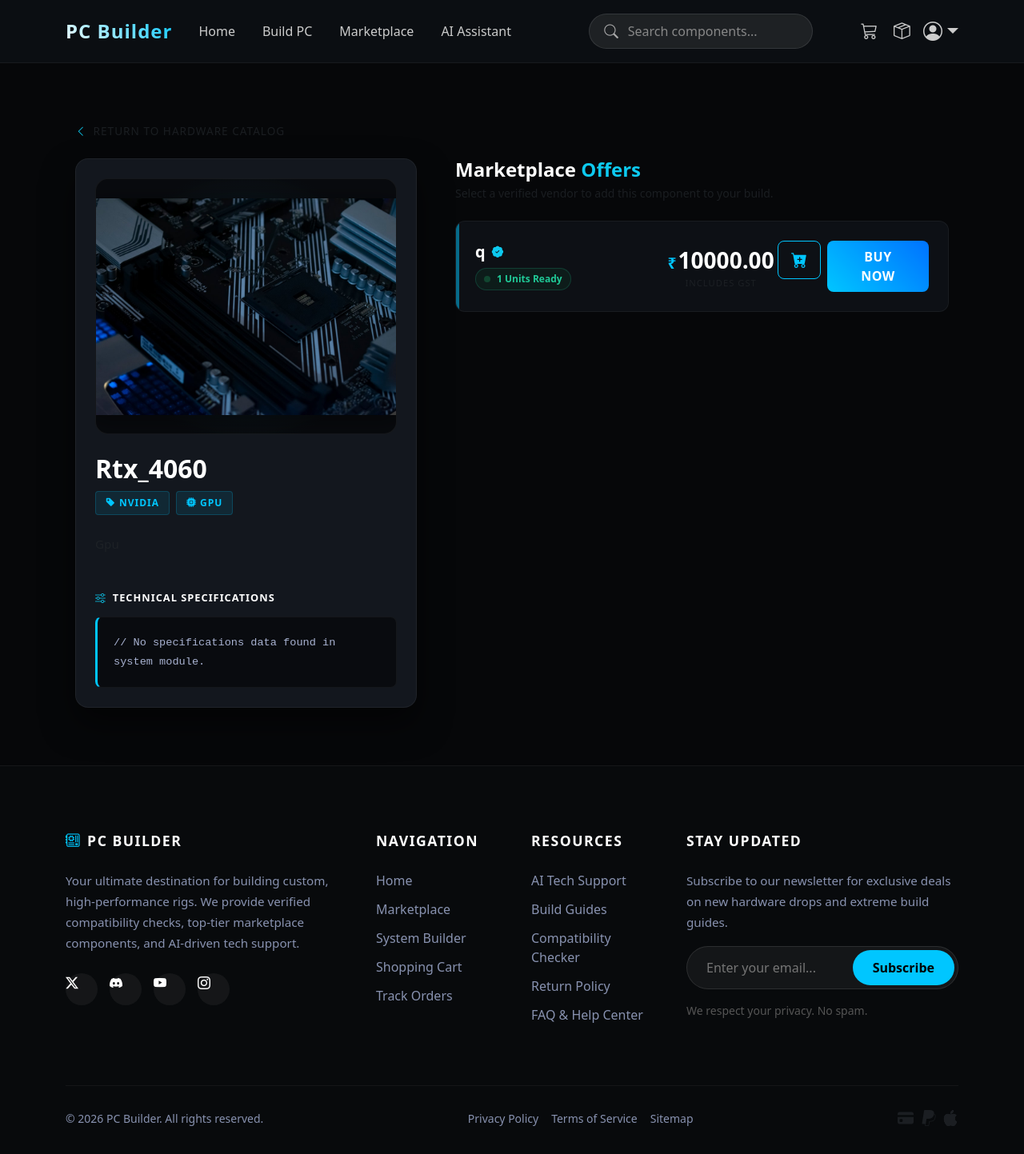
After one commit to KBhanuAnish/Dev_PixelCraft, a Django app: page /build/component/12/ in a window 1280 px wide. The commit adds this page. Shown: the whole page at 80% size. Run offline with Django 5.2, Linux system fonts and the light colour scheme; data comes from the database, SQL or seed files in the repository; both versions use the stored data as it was after the commit.

Commit message:
Component_list

```diff
--- /dev/null
+++ b/pixel_craft/pc_build/templates/pc_build/component_detail.html
@@ -0,0 +1,268 @@
+{% extends "base.html" %}
+{% load static %}
+
+{% block title %}{{ component.name }} | PC Builder{% endblock %}
+
+{% block extra_css %}
+<style>
+    /* Premium Dark Theme Variables */
+    :root {
+        --bg-main: #060709;
+        --bg-card: #0d1015;
+        --bg-panel: #13171e;
+        --accent-cyan: #00c6ff;
+        --accent-blue: #0072ff;
+        --text-main: #ffffff;
+        --text-muted: #8892b0;
+        --border-subtle: rgba(255, 255, 255, 0.05);
+    }
+
+    body {
+        background-color: var(--bg-main) !important;
+        color: var(--text-main);
+    }
+
+    /* Page Animations */
+    @keyframes fadeInUp {
+        from { opacity: 0; transform: translateY(20px); }
+        to { opacity: 1; transform: translateY(0); }
+    }
+
+    .animate-up {
+        opacity: 0;
+        animation: fadeInUp 0.6s cubic-bezier(0.16, 1, 0.3, 1) forwards;
+    }
+
+    /* Image Showcase Area */
+    .product-showcase {
+        height: 320px;
+        display: flex;
+        align-items: center;
+        justify-content: center;
+        background: radial-gradient(circle at center, rgba(0, 198, 255, 0.1) 0%, rgba(0,0,0,0.5) 70%);
+        border: 1px solid var(--border-subtle);
+        border-radius: 16px;
+        position: relative;
+        overflow: hidden;
+    }
+
+    .product-showcase img {
+        max-height: 85%;
+        object-fit: contain;
+        filter: drop-shadow(0 10px 20px rgba(0,0,0,0.5));
+        transition: transform 0.5s ease;
+    }
+
+    .product-showcase:hover img {
+        transform: scale(1.05);
+    }
+
+    /* High-Tech Badges */
+    .tech-badge {
+        background: rgba(0, 198, 255, 0.1);
+        color: var(--accent-cyan);
+        border: 1px solid rgba(0, 198, 255, 0.2);
+        padding: 5px 12px;
+        border-radius: 4px;
+        font-size: 0.75rem;
+        font-weight: 700;
+        letter-spacing: 1px;
+        text-transform: uppercase;
+        display: inline-block;
+    }
+
+    /* Terminal Specs Box */
+    .specs-terminal {
+        background: #090b0f;
+        border: 1px solid var(--border-subtle);
+        border-left: 3px solid var(--accent-cyan);
+        border-radius: 8px;
+        padding: 20px;
+        font-family: 'Courier New', Courier, monospace;
+        color: #a8b2d1;
+        font-size: 0.85rem;
+        line-height: 1.7;
+    }
+
+    /* Vendor Card Styling */
+    .vendor-card {
+        background: var(--bg-card);
+        border: 1px solid var(--border-subtle);
+        border-radius: 12px;
+        transition: all 0.3s cubic-bezier(0.16, 1, 0.3, 1);
+        position: relative;
+        overflow: hidden;
+    }
+
+    .vendor-card::before {
+        content: '';
+        position: absolute;
+        left: 0;
+        top: 0;
+        height: 100%;
+        width: 4px;
+        background: var(--accent-cyan);
+        opacity: 0.5;
+        transition: 0.3s;
+    }
+
+    .vendor-card:hover {
+        transform: translateY(-5px);
+        border-color: rgba(0, 198, 255, 0.3);
+        box-shadow: 0 15px 30px rgba(0, 0, 0, 0.6), 0 0 20px rgba(0, 198, 255, 0.1);
+    }
+
+    .vendor-card:hover::before {
+        opacity: 1;
+        box-shadow: 0 0 15px var(--accent-cyan);
+    }
+
+    /* Stock Badge */
+    .stock-badge {
+        background: rgba(25, 135, 84, 0.1);
+        color: #20c997;
+        border: 1px solid rgba(32, 201, 151, 0.2);
+        padding: 4px 10px;
+        border-radius: 50px;
+        font-size: 0.75rem;
+        font-weight: 600;
+        display: inline-flex;
+        align-items: center;
+    }
+
+    /* Buttons */
+    .btn-gradient {
+        background: linear-gradient(45deg, var(--accent-cyan), var(--accent-blue));
+        color: #fff;
+        border: none;
+        font-weight: 700;
+        text-transform: uppercase;
+        letter-spacing: 0.5px;
+        transition: 0.3s;
+    }
+
+    .btn-gradient:hover {
+        box-shadow: 0 5px 15px rgba(0, 198, 255, 0.4);
+        color: #fff;
+        transform: translateY(-2px);
+    }
+
+    .btn-outline-glow {
+        border: 1px solid var(--accent-cyan);
+        color: var(--accent-cyan);
+        background: transparent;
+        transition: 0.3s;
+    }
+
+    .btn-outline-glow:hover {
+        background: var(--accent-cyan);
+        color: #000;
+        box-shadow: 0 0 15px rgba(0, 198, 255, 0.3);
+    }
+
+    .price-tag {
+        font-size: 1.75rem;
+        font-weight: 800;
+        color: #fff;
+    }
+    .price-currency {
+        color: var(--accent-cyan);
+        font-size: 1.2rem;
+        margin-right: 2px;
+    }
+</style>
+{% endblock %}
+
+{% block content %}
+<div class="container py-5" style="min-height: 100vh;">
+
+    <a href="{% url 'components_list' %}" class="text-decoration-none text-muted mb-4 d-inline-flex align-items-center animate-up" style="transition: 0.3s; letter-spacing: 1px; font-size: 0.85rem; text-transform: uppercase;">
+        <i class="bi bi-chevron-left me-2 text-info"></i> Return to Hardware Catalog
+    </a>
+
+    <div class="row g-5">
+        <div class="col-lg-5 animate-up" style="animation-delay: 0.1s;">
+            <div class="p-4 rounded-4 sticky-top" style="background: var(--bg-panel); border: 1px solid var(--border-subtle); top: 100px; box-shadow: 0 20px 40px rgba(0,0,0,0.5);">
+
+                <div class="product-showcase mb-4">
+                    {% if component.image %}
+                        <img src="{{ component.image.url }}" alt="{{ component.name }}">
+                    {% else %}
+                        <img src="{% static 'placeholder.png' %}" alt="Placeholder" style="opacity: 0.3;">
+                    {% endif %}
+                </div>
+
+                <h2 class="fw-bold text-white mb-2" style="font-size: 2rem;">{{ component.name }}</h2>
+
+                <div class="d-flex gap-2 mb-4">
+                    <span class="tech-badge"><i class="bi bi-tag-fill me-1"></i>{{ component.brand|default:"Generic" }}</span>
+                    <span class="tech-badge"><i class="bi bi-cpu-fill me-1"></i>{{ component.category }}</span>
+                </div>
+
+                <p class="text-muted" style="line-height: 1.6; font-size: 0.95rem;">{{ component.description }}</p>
+
+                <h6 class="text-white mt-5 mb-3 fw-bold text-uppercase" style="letter-spacing: 1px; font-size: 0.8rem;">
+                    <i class="bi bi-sliders text-info me-2"></i>Technical Specifications
+                </h6>
+                <div class="specs-terminal">
+                    {{ component.specs|default:"// No specifications data found in system module." }}
+                </div>
+            </div>
+        </div>
+
+        <div class="col-lg-7">
+            <div class="animate-up" style="animation-delay: 0.2s;">
+                <h4 class="fw-bold text-white mb-1">Marketplace <span class="text-info">Offers</span></h4>
+                <p class="text-muted mb-4 small">Select a verified vendor to add this component to your build.</p>
+            </div>
+
+            {% if vendor_offers %}
+                {% for offer in vendor_offers %}
+                <div class="vendor-card mb-3 p-2 animate-up" style="animation-delay: 0.{{ forloop.counter|add:2 }}s;">
+                    <div class="card-body d-flex flex-wrap justify-content-between align-items-center p-3">
+
+                        <div class="mb-3 mb-md-0 col-12 col-md-5">
+                            <h5 class="mb-1 fw-bold text-white d-flex align-items-center">
+                                {{ offer.vendor.shop_name }}
+                                <i class="bi bi-patch-check-fill text-info ms-2" style="font-size: 0.9rem;" title="Verified Vendor"></i>
+                            </h5>
+                            <div class="mt-2">
+                                <span class="stock-badge">
+                                    <span class="spinner-grow spinner-grow-sm text-success me-2" style="width: 8px; height: 8px;" role="status"></span>
+                                    {{ offer.stock_quantity }} Units Ready
+                                </span>
+                            </div>
+                        </div>
+
+                        <div class="text-md-center col-6 col-md-3">
+                            <div class="price-tag"><span class="price-currency">₹</span>{{ offer.price }}</div>
+                            <div class="text-muted" style="font-size: 0.7rem; text-transform: uppercase; letter-spacing: 1px;">Includes GST</div>
+                        </div>
+
+                        <div class="d-flex gap-2 col-6 col-md-4 justify-content-end">
+                            <form action="#" method="POST" class="m-0">
+                                {% csrf_token %}
+                                <button type="submit" class="btn btn-outline-glow rounded-3 px-3 py-2" title="Add to Cart">
+                                    <i class="bi bi-cart-plus-fill fs-5"></i>
+                                </button>
+                            </form>
+
+                            <a href="#" class="btn btn-gradient rounded-3 px-4 py-2 d-flex align-items-center justify-content-center flex-grow-1">
+                                Buy Now
+                            </a>
+                        </div>
+
+                    </div>
+                </div>
+                {% endfor %}
+            {% else %}
+                <div class="text-center py-5 rounded-4 animate-up" style="animation-delay: 0.3s; background: var(--bg-panel); border: 1px dashed #333;">
+                    <i class="bi bi-radar display-4 text-muted mb-3" style="opacity: 0.5;"></i>
+                    <h5 class="text-white">Awaiting Supply Drop</h5>
+                    <p class="text-muted small px-4">No vendors currently have this component in stock. Check back later or explore alternative hardware.</p>
+                </div>
+            {% endif %}
+        </div>
+    </div>
+</div>
+{% endblock %}
--- a/pixel_craft/pc_build/urls.py
+++ b/pixel_craft/pc_build/urls.py
@@ -5,6 +5,7 @@ from . import views
 
 urlpatterns = [
     path('', views.components_list, name='components_list'),
+    path('component/<int:pk>/', views.component_detail, name='component_detail'),
 ]
 
 # Serve media files during development
--- a/pixel_craft/pc_build/views.py
+++ b/pixel_craft/pc_build/views.py
@@ -1,8 +1,21 @@
-from django.shortcuts import render
-
-# Create your views here.
+from django.shortcuts import render, get_object_or_404
 from .models import Components
+from Vendors.models import InventoryItem
 
 def components_list(request):
     components = Components.objects.all()
     return render(request, 'pc_build/components_list.html', {'components': components})
+
+def component_detail(request, pk):
+    component = get_object_or_404(Components, pk=pk)
+
+    vendor_offers = InventoryItem.objects.filter(
+        component=component,
+        is_active=True,
+        stock_quantity__gt=0
+    ).order_by('price')
+
+    return render(request, 'pc_build/component_detail.html', {
+        'component': component,
+        'vendor_offers': vendor_offers
+    })
```
Also changed, not shown: pixel_craft/pc_build/templates/pc_build/components_list.html (+17 -13 lines), pixel_craft/db.sqlite3.
